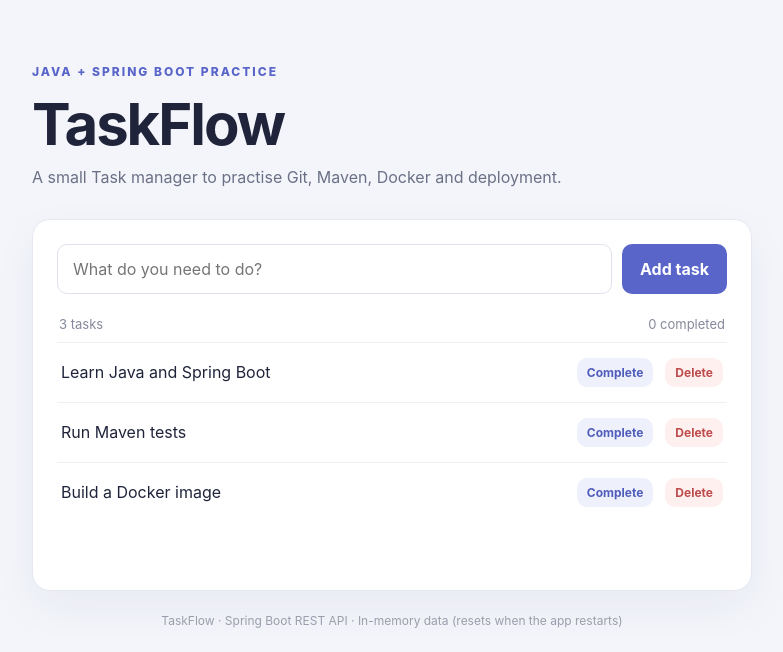
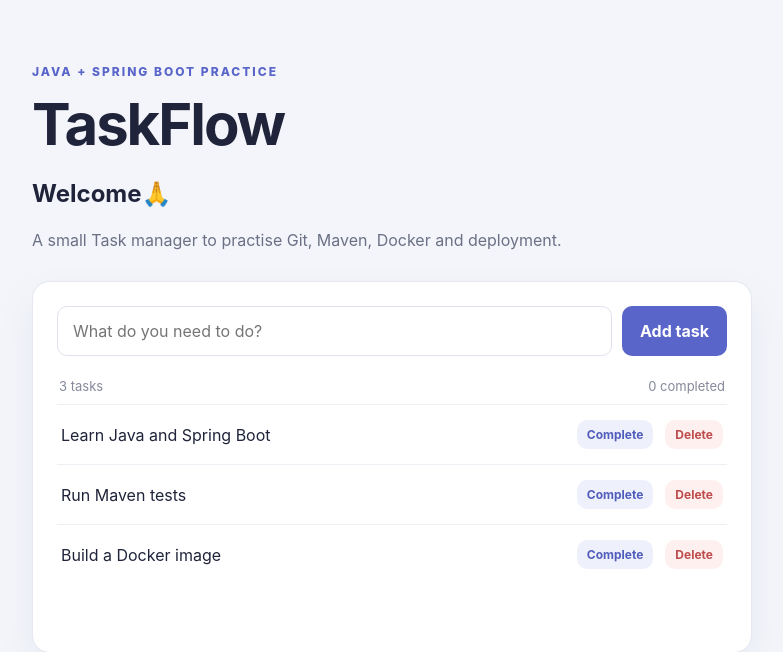
Before and after one commit to prakash-078/task-manager-cicd-practice, a Spring Boot app: page / in a window 1280 px wide. Shown: the top 652 px of the page, without its empty margins (248-1031 px from the left). Run offline with Spring Boot 4, Linux system fonts and the light colour scheme.

Commit message:
new feature pipeline testing

```diff
--- a/src/main/resources/static/index.html
+++ b/src/main/resources/static/index.html
@@ -11,6 +11,7 @@
     <header>
         <div class="eyebrow">JAVA + SPRING BOOT PRACTICE</div>
         <h1>TaskFlow</h1>
+        <h2>Welcome🙏</h2>
         <p class="subtitle">A small Task manager to practise Git, Maven, Docker and deployment.</p>
     </header>
 
```
